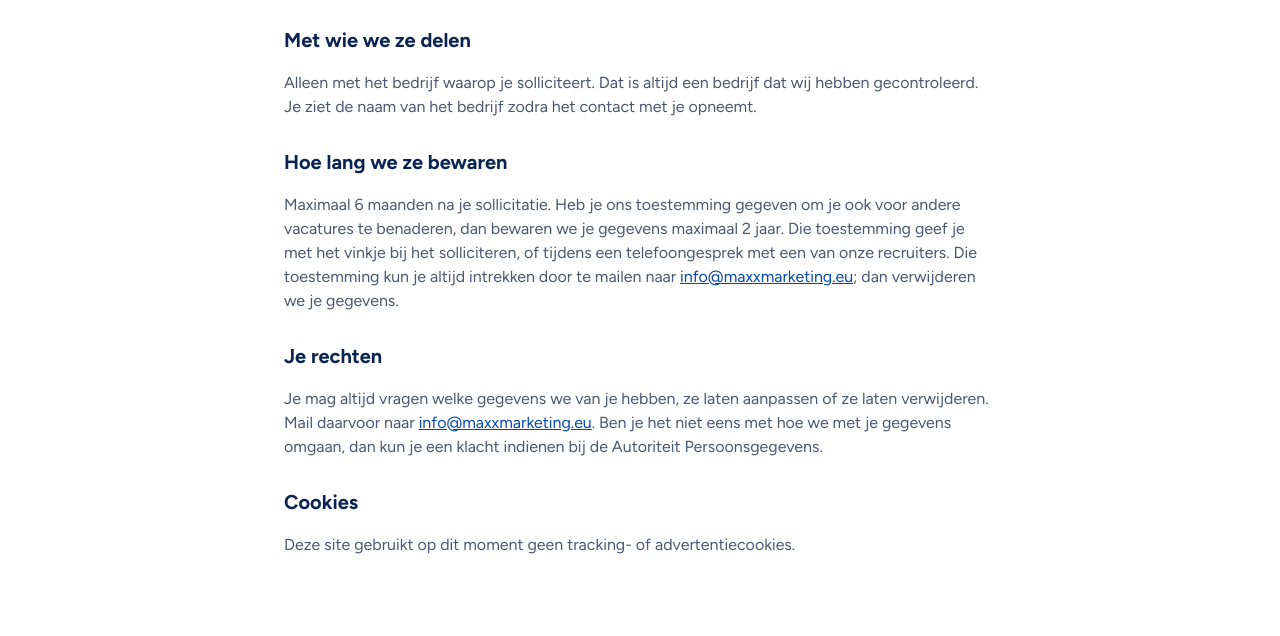
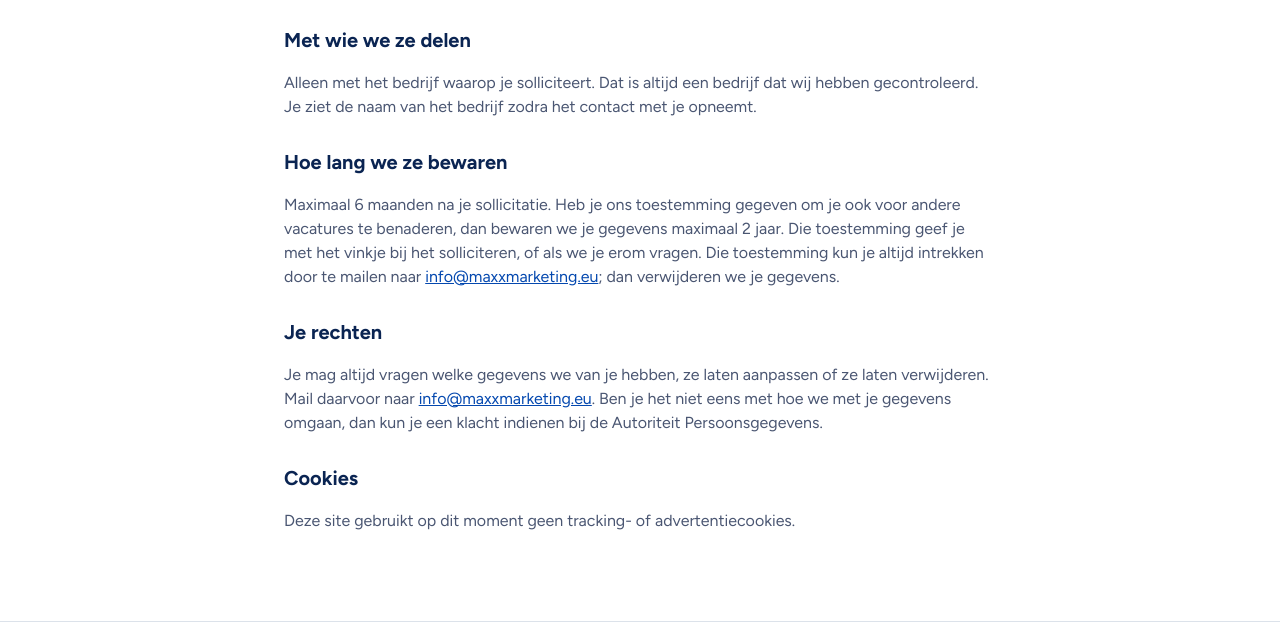
Before and after one commit to michielsrobbie-ops/jobbord.nl, a plain HTML site: page privacy.html in a window 1280 px wide. Shown: the part 783-1419 px from the top of the page. Drawn offline with Linux system fonts and the light colour scheme.

Commit message:
Privacy: geen vermelding van recruiters
Co-Authored-By: Claude Opus 5.5 <noreply@anthropic.com>

```diff
--- a/privacy.html
+++ b/privacy.html
@@ -31,7 +31,7 @@
   <p>Alleen met het bedrijf waarop je solliciteert. Dat is altijd een bedrijf dat wij hebben gecontroleerd. Je ziet de naam van het bedrijf zodra het contact met je opneemt.</p>
 
   <h2>Hoe lang we ze bewaren</h2>
-  <p>Maximaal 6 maanden na je sollicitatie. Heb je ons toestemming gegeven om je ook voor andere vacatures te benaderen, dan bewaren we je gegevens maximaal 2 jaar. Die toestemming geef je met het vinkje bij het solliciteren, of tijdens een telefoongesprek met een van onze recruiters. Die toestemming kun je altijd intrekken door te mailen naar <a href="mailto:info@maxxmarketing.eu">info@maxxmarketing.eu</a>; dan verwijderen we je gegevens.</p>
+  <p>Maximaal 6 maanden na je sollicitatie. Heb je ons toestemming gegeven om je ook voor andere vacatures te benaderen, dan bewaren we je gegevens maximaal 2 jaar. Die toestemming geef je met het vinkje bij het solliciteren, of als we je erom vragen. Die toestemming kun je altijd intrekken door te mailen naar <a href="mailto:info@maxxmarketing.eu">info@maxxmarketing.eu</a>; dan verwijderen we je gegevens.</p>
 
   <h2>Je rechten</h2>
   <p>Je mag altijd vragen welke gegevens we van je hebben, ze laten aanpassen of ze laten verwijderen. Mail daarvoor naar <a href="mailto:info@maxxmarketing.eu">info@maxxmarketing.eu</a>. Ben je het niet eens met hoe we met je gegevens omgaan, dan kun je een klacht indienen bij de Autoriteit Persoonsgegevens.</p>
```
